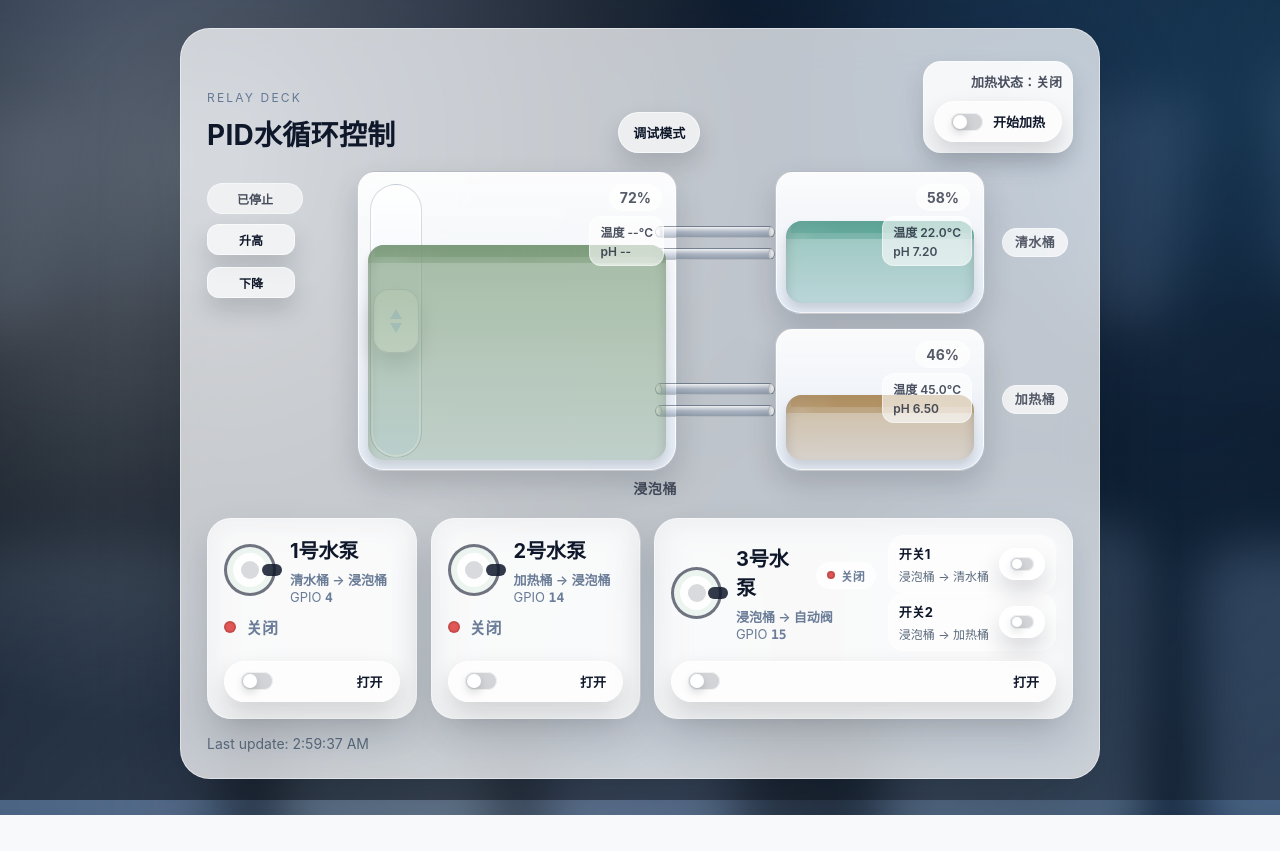
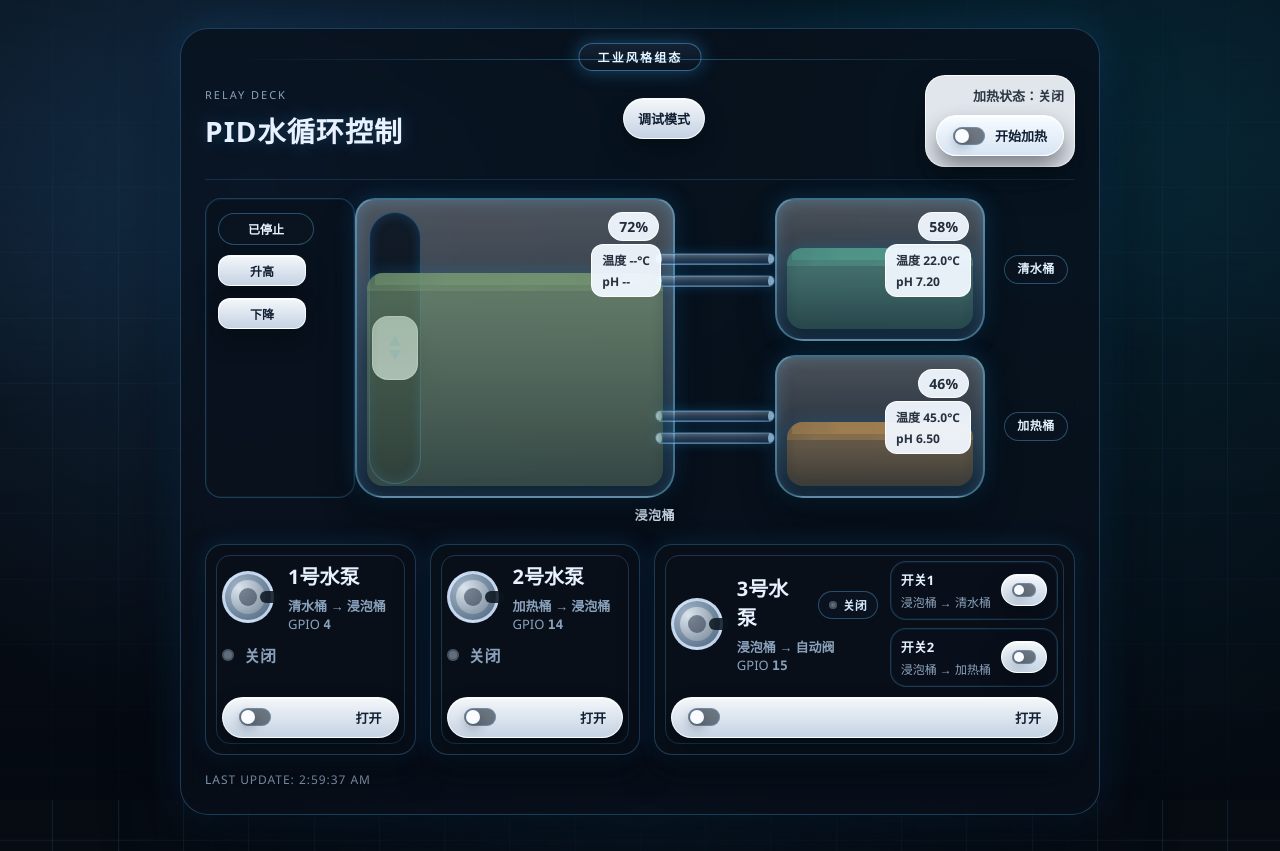
Before and after one commit to MickeyElders/pi-control-program, a FastAPI app: page / in a window 1280 px wide. Before the commit the page ends 815 px from the top, so only its background shows below. Run offline with FastAPI, Linux system fonts and the light colour scheme.

Commit message:
修改整体风格

```diff
--- a/static/style.css
+++ b/static/style.css
@@ -1,18 +1,18 @@
 :root {
-  --bg: #0b1017;
-  --bg-deep: #0a0f14;
-  --ink: #0f172a;
-  --muted: #5b6b7d;
-  --card: rgba(255, 255, 255, 0.74);
-  --edge: rgba(255, 255, 255, 0.45);
-  --stroke: rgba(15, 23, 42, 0.15);
-  --glass: rgba(255, 255, 255, 0.62);
-  --glass-strong: rgba(255, 255, 255, 0.86);
-  --on: #2f9f7a;
-  --off: #e15656;
-  --accent: #4b8ef7;
-  --water: #3a7bd5;
-  --shadow: 0 30px 80px rgba(7, 12, 20, 0.28);
+  --bg: #070c13;
+  --bg-deep: #0a1420;
+  --ink: #e7f1ff;
+  --muted: #8aa2bc;
+  --card: rgba(9, 16, 26, 0.78);
+  --edge: rgba(82, 176, 255, 0.28);
+  --stroke: rgba(98, 190, 255, 0.25);
+  --glass: rgba(15, 24, 36, 0.75);
+  --glass-strong: rgba(18, 30, 46, 0.9);
+  --on: #2dd6ff;
+  --off: #5f6d7c;
+  --accent: #4fc3ff;
+  --water: #34b8ff;
+  --shadow: 0 30px 70px rgba(2, 6, 12, 0.65);
   --tank-height: 360px;
   --tank-gap: 18px;
 }
@@ -24,8 +24,7 @@
 body {
   margin: 0;
   min-height: 100vh;
-  font-family: "SF Pro Display", "SF Pro Text", "PingFang SC", "Helvetica Neue", "Segoe UI",
-    sans-serif;
+  font-family: "Rajdhani", "DIN Condensed", "IBM Plex Sans", "PingFang SC", "Segoe UI", sans-serif;
   color: var(--ink);
   background: var(--bg);
   position: relative;
@@ -37,11 +36,24 @@ body::before {
   content: "";
   position: fixed;
   inset: -20%;
-  background-image: url("lab-bg.svg");
+  background:
+    radial-gradient(1200px 700px at 15% 10%, rgba(60, 140, 220, 0.35), transparent 65%),
+    radial-gradient(900px 600px at 85% 15%, rgba(40, 180, 240, 0.25), transparent 60%),
+    radial-gradient(800px 520px at 50% 85%, rgba(10, 24, 38, 0.9), transparent 65%),
+    repeating-linear-gradient(
+      90deg,
+      rgba(70, 130, 190, 0.18) 0 1px,
+      transparent 1px 64px
+    ),
+    repeating-linear-gradient(
+      0deg,
+      rgba(70, 130, 190, 0.12) 0 1px,
+      transparent 1px 64px
+    );
   background-size: cover;
   background-position: center;
-  filter: blur(24px) saturate(135%);
-  transform: scale(1.08);
+  filter: none;
+  transform: scale(1.02);
   z-index: -2;
   pointer-events: none;
 }
@@ -51,9 +63,9 @@ body::after {
   position: fixed;
   inset: 0;
   background:
-    radial-gradient(circle at 15% 20%, rgba(255, 255, 255, 0.35), transparent 45%),
-    radial-gradient(circle at 80% 10%, rgba(74, 144, 226, 0.18), transparent 55%),
-    linear-gradient(140deg, rgba(7, 10, 16, 0.72), rgba(10, 16, 24, 0.35));
+    radial-gradient(circle at 20% 25%, rgba(70, 170, 255, 0.18), transparent 45%),
+    radial-gradient(circle at 80% 20%, rgba(0, 200, 255, 0.12), transparent 55%),
+    linear-gradient(180deg, rgba(6, 12, 20, 0.9), rgba(7, 12, 20, 0.4) 45%, rgba(5, 10, 18, 0.95));
   z-index: -1;
   pointer-events: none;
 }
@@ -82,12 +94,50 @@ body::after {
 .panel {
   width: min(920px, 96vw);
   background: var(--card);
-  border-radius: 30px;
-  padding: 32px;
-  box-shadow: var(--shadow);
+  border-radius: 28px;
+  padding: 44px 32px 32px;
+  box-shadow: var(--shadow), 0 0 40px rgba(46, 160, 255, 0.18);
   border: 1px solid var(--edge);
-  backdrop-filter: blur(20px) saturate(150%);
+  backdrop-filter: blur(14px) saturate(135%);
+  position: relative;
+  overflow: hidden;
   animation: rise 650ms ease-out;
+}
+
+.panel::before {
+  content: "工业风格组态";
+  position: absolute;
+  top: 14px;
+  left: 50%;
+  transform: translateX(-50%);
+  padding: 4px 18px;
+  border-radius: 999px;
+  font-size: 12px;
+  font-weight: 700;
+  letter-spacing: 0.18em;
+  color: #e7f7ff;
+  background: linear-gradient(180deg, rgba(20, 36, 54, 0.95), rgba(10, 20, 34, 0.85));
+  border: 1px solid rgba(98, 190, 255, 0.45);
+  box-shadow: 0 0 18px rgba(52, 176, 255, 0.35);
+  text-transform: uppercase;
+  pointer-events: none;
+}
+
+.panel::after {
+  content: "";
+  position: absolute;
+  top: 30px;
+  left: 6%;
+  right: 6%;
+  height: 1px;
+  background: linear-gradient(
+    90deg,
+    transparent,
+    rgba(90, 190, 255, 0.55),
+    transparent
+  );
+  opacity: 0.7;
+  pointer-events: none;
 }
 
 .tank-row {
@@ -121,10 +171,12 @@ body::after {
   gap: 10px;
   align-content: start;
   height: var(--tank-height);
-  padding-right: 8px;
-  padding-top: 12px;
-  padding-bottom: 12px;
+  padding: 14px 12px;
   justify-items: start;
+  background: rgba(10, 18, 28, 0.65);
+  border: 1px solid rgba(98, 190, 255, 0.25);
+  border-radius: 16px;
+  box-shadow: inset 0 0 0 1px rgba(30, 80, 120, 0.2);
 }
 
 .lift-rail {
@@ -134,9 +186,9 @@ body::after {
   bottom: 12px;
   width: 52px;
   border-radius: 999px;
-  background: linear-gradient(180deg, rgba(255, 255, 255, 0.92) 0%, rgba(218, 232, 248, 0.85) 100%);
-  border: 1px solid var(--stroke);
-  box-shadow: inset 0 0 0 2px rgba(255, 255, 255, 0.7);
+  background: linear-gradient(180deg, rgba(12, 22, 34, 0.9) 0%, rgba(8, 16, 26, 0.95) 100%);
+  border: 1px solid rgba(98, 190, 255, 0.35);
+  box-shadow: inset 0 0 12px rgba(30, 150, 230, 0.25);
   display: flex;
   align-items: center;
   justify-content: center;
@@ -147,9 +199,9 @@ body::after {
   width: 46px;
   height: 64px;
   border-radius: 16px;
-  background: var(--glass-strong);
-  border: 1px solid var(--stroke);
-  box-shadow: 0 10px 22px rgba(12, 18, 28, 0.18);
+  background: rgba(240, 246, 255, 0.9);
+  border: 1px solid rgba(255, 255, 255, 0.9);
+  box-shadow: 0 12px 22px rgba(2, 8, 14, 0.35);
   display: grid;
   place-items: center;
 }
@@ -200,11 +252,11 @@ body::after {
 .lift-status {
   font-size: 12px;
   font-weight: 700;
-  color: rgba(15, 23, 42, 0.75);
-  background: var(--glass);
+  color: #e7f3ff;
+  background: rgba(10, 22, 34, 0.7);
   border-radius: 999px;
   padding: 6px 10px;
-  border: 1px solid var(--edge);
+  border: 1px solid rgba(98, 190, 255, 0.35);
   width: 96px;
   text-align: center;
 }
@@ -218,24 +270,24 @@ body::after {
 
 .lift-controls .btn {
   padding: 8px 12px;
-  font-size: 13px;
+  font-size: 12px;
   border-radius: 12px;
   width: 96px;
 }
 
 .lift-controls .btn.active {
-  box-shadow: 0 12px 24px rgba(10, 16, 24, 0.2);
+  box-shadow: 0 12px 24px rgba(2, 8, 14, 0.45), 0 0 12px rgba(60, 200, 255, 0.35);
   transform: translateY(-1px);
 }
 
 .lift-up {
-  background: linear-gradient(135deg, rgba(47, 159, 122, 0.95), rgba(83, 208, 170, 0.95));
-  color: #f6fffb;
+  background: linear-gradient(135deg, rgba(235, 245, 255, 0.95), rgba(210, 230, 250, 0.95));
+  color: #112238;
 }
 
 .lift-down {
-  background: linear-gradient(135deg, rgba(225, 86, 86, 0.95), rgba(244, 120, 110, 0.95));
-  color: #fff8f8;
+  background: linear-gradient(135deg, rgba(235, 245, 255, 0.95), rgba(210, 230, 250, 0.95));
+  color: #112238;
 }
 
 .lift-stop {
@@ -275,11 +327,12 @@ body::after {
   border-radius: 999px;
   background: linear-gradient(
     180deg,
-    rgba(255, 255, 255, 0.75) 0%,
-    rgba(120, 140, 170, 0.25) 50%,
-    rgba(60, 80, 110, 0.35) 100%
+    rgba(255, 255, 255, 0.35) 0%,
+    rgba(80, 120, 160, 0.45) 50%,
+    rgba(30, 60, 90, 0.65) 100%
   );
-  border: 1px solid rgba(26, 36, 54, 0.25);
+  border: 1px solid rgba(98, 190, 255, 0.25);
+  box-shadow: inset 0 0 0 1px rgba(120, 190, 255, 0.35), 0 0 12px rgba(30, 150, 230, 0.25);
   overflow: hidden;
 }
 
@@ -292,8 +345,8 @@ body::after {
   height: 16px;
   border-radius: 50%;
   transform: translateY(-50%);
-  background: rgba(255, 255, 255, 0.8);
-  border: 1px solid rgba(26, 36, 54, 0.28);
+  background: rgba(200, 230, 255, 0.9);
+  border: 1px solid rgba(98, 190, 255, 0.4);
   box-shadow: inset 0 0 0 2px rgba(26, 36, 54, 0.08);
 }
 
@@ -311,8 +364,8 @@ body::after {
   opacity: 0;
   background: repeating-linear-gradient(
     90deg,
-    rgb(var(--pipe-color) / 0.85) 0 16px,
-    rgb(var(--pipe-color) / 0.35) 16px 32px
+    rgb(var(--pipe-color) / 0.9) 0 12px,
+    rgb(var(--pipe-color) / 0.25) 12px 24px
   );
 }
 
@@ -330,12 +383,13 @@ body::after {
 
 .tank-body {
   position: relative;
-  border-radius: 18px 18px 26px 26px;
-  border: 1px solid rgba(15, 23, 42, 0.22);
-  background: linear-gradient(180deg, rgba(255, 255, 255, 0.95) 0%, rgba(230, 238, 248, 0.9) 100%);
+  border-radius: 20px 20px 28px 28px;
+  border: 2px solid rgba(120, 210, 255, 0.45);
+  background: linear-gradient(180deg, rgba(255, 255, 255, 0.28) 0%, rgba(110, 150, 190, 0.08) 100%);
   box-shadow:
-    inset 0 0 0 1px rgba(255, 255, 255, 0.8),
-    0 14px 30px rgba(12, 18, 28, 0.16);
+    inset 0 0 16px rgba(120, 200, 255, 0.25),
+    0 18px 34px rgba(2, 8, 14, 0.45),
+    0 0 22px rgba(40, 160, 255, 0.2);
   overflow: hidden;
 }
 
@@ -373,9 +427,9 @@ body::after {
 }
 
 .tank-label {
-  font-size: 14px;
+  font-size: 13px;
   font-weight: 600;
-  color: rgba(15, 23, 42, 0.7);
+  color: #e2f1ff;
   letter-spacing: 0.04em;
   line-height: 1.2;
 }
@@ -389,9 +443,9 @@ body::after {
   align-self: center;
   padding: 6px 12px;
   border-radius: 999px;
-  background: rgba(255, 255, 255, 0.75);
-  border: 1px solid var(--edge);
-  font-size: 13px;
+  background: rgba(10, 22, 34, 0.7);
+  border: 1px solid rgba(98, 190, 255, 0.35);
+  font-size: 12px;
   white-space: nowrap;
 }
 
@@ -402,11 +456,11 @@ body::after {
   right: 14px;
   font-size: 14px;
   font-weight: 700;
-  color: rgba(15, 23, 42, 0.7);
-  background: var(--glass);
+  color: rgba(12, 22, 36, 0.9);
+  background: rgba(242, 248, 255, 0.95);
   border-radius: 999px;
   padding: 4px 10px;
-  border: 1px solid var(--edge);
+  border: 1px solid rgba(255, 255, 255, 0.9);
 }
 
 .tank-metrics {
@@ -417,11 +471,11 @@ body::after {
   gap: 4px;
   font-size: 12px;
   font-weight: 600;
-  color: rgba(15, 23, 42, 0.75);
-  background: var(--glass);
+  color: rgba(12, 22, 36, 0.88);
+  background: rgba(242, 248, 255, 0.95);
   border-radius: 12px;
   padding: 6px 10px;
-  border: 1px solid var(--edge);
+  border: 1px solid rgba(255, 255, 255, 0.9);
   z-index: 3;
 }
 
@@ -440,8 +494,9 @@ body::after {
     rgb(var(--liquid-base) / calc(0.12 + var(--level) * 0.003))
   );
   box-shadow:
-    inset 0 8px 12px rgba(0, 0, 0, 0.16),
-    0 6px 10px rgba(0, 0, 0, 0.12);
+    inset 0 10px 12px rgba(0, 0, 0, 0.18),
+    0 8px 14px rgba(0, 0, 0, 0.2),
+    0 0 16px rgba(40, 170, 255, 0.25);
   overflow: hidden;
   transition: height 400ms ease, background 400ms ease;
   z-index: 1;
@@ -476,8 +531,10 @@ body::after {
   display: flex;
   justify-content: space-between;
   gap: 20px;
-  align-items: flex-end;
+  align-items: center;
   margin-bottom: 24px;
+  padding-bottom: 12px;
+  border-bottom: 1px solid rgba(80, 150, 210, 0.2);
 }
 
 .header-actions {
@@ -486,44 +543,47 @@ body::after {
 }
 
 .debug-toggle {
-  background: rgba(255, 255, 255, 0.55);
-  color: rgba(15, 23, 42, 0.85);
-  border: 1px solid rgba(255, 255, 255, 0.55);
+  background: rgba(10, 20, 32, 0.6);
+  color: var(--muted);
+  border: 1px solid rgba(98, 190, 255, 0.35);
   padding: 8px 14px;
   border-radius: 999px;
   font-size: 13px;
-  box-shadow: 0 8px 16px rgba(12, 18, 28, 0.14);
+  box-shadow: 0 10px 18px rgba(2, 8, 14, 0.45);
 }
 
 .debug-toggle.active {
-  background: linear-gradient(135deg, rgba(75, 142, 247, 0.95), rgba(75, 193, 247, 0.95));
-  color: #f8fbff;
+  background: linear-gradient(135deg, rgba(54, 160, 255, 0.95), rgba(40, 220, 255, 0.95));
+  color: #e9f7ff;
 }
 
 .eyebrow {
   text-transform: uppercase;
   letter-spacing: 0.18em;
-  font-size: 12px;
+  font-size: 11px;
   margin: 0 0 8px;
-  color: rgba(90, 110, 140, 0.9);
+  color: var(--muted);
 }
 
 h1 {
   margin: 0;
-  font-size: 32px;
+  font-size: 30px;
   font-weight: 700;
-  letter-spacing: 0.01em;
+  letter-spacing: 0.04em;
+  color: var(--ink);
+  text-shadow: 0 0 18px rgba(70, 180, 255, 0.25);
 }
 
 h2 {
   margin: 0 0 6px;
   font-size: 20px;
+  color: #e7f1ff;
 }
 
 .meta {
   text-align: right;
-  font-size: 13px;
-  color: rgba(90, 110, 140, 0.9);
+  font-size: 12px;
+  color: var(--muted);
   display: grid;
   gap: 10px;
   justify-items: end;
@@ -554,23 +614,45 @@ h2 {
 }
 
 .pump-card {
-  background: var(--glass);
-  border-radius: 24px;
+  background: rgba(9, 16, 26, 0.82);
+  border-radius: 18px;
   padding: 20px;
-  border: 1px solid var(--edge);
-  box-shadow: 0 20px 42px rgba(12, 18, 28, 0.16);
-  backdrop-filter: blur(16px) saturate(140%);
+  border: 1px solid rgba(98, 190, 255, 0.25);
+  box-shadow: 0 18px 32px rgba(2, 8, 14, 0.55), 0 0 24px rgba(46, 160, 255, 0.15);
+  backdrop-filter: blur(10px) saturate(120%);
   display: flex;
   flex-direction: column;
   gap: 14px;
   transition: transform 150ms ease, border 150ms ease;
   width: 100%;
   min-height: 240px;
+  position: relative;
+  overflow: hidden;
 }
 
 .pump-card.on {
-  border-color: rgba(31, 122, 84, 0.6);
+  border-color: rgba(60, 200, 255, 0.6);
+  box-shadow: 0 18px 32px rgba(2, 8, 14, 0.55), 0 0 28px rgba(60, 200, 255, 0.25);
   transform: translateY(-2px);
+}
+
+.pump-card::before {
+  content: "";
+  position: absolute;
+  inset: 10px;
+  border-radius: 14px;
+  border: 1px solid rgba(86, 170, 235, 0.25);
+  pointer-events: none;
+}
+
+.pump-card::after {
+  content: "";
+  position: absolute;
+  inset: -1px;
+  border-radius: 18px;
+  border: 1px solid rgba(60, 200, 255, 0.18);
+  box-shadow: 0 0 16px rgba(40, 170, 255, 0.2);
+  pointer-events: none;
 }
 
 .pump-top {
@@ -594,7 +676,7 @@ h2 {
 
 .pump-label p {
   margin: 0;
-  color: rgba(90, 110, 140, 0.9);
+  color: var(--muted);
   font-size: 13px;
 }
 
@@ -610,11 +692,11 @@ h2 {
   gap: 6px;
   padding: 4px 10px;
   border-radius: 999px;
-  background: rgba(255, 255, 255, 0.75);
-  border: 1px solid var(--edge);
+  background: rgba(10, 22, 34, 0.7);
+  border: 1px solid rgba(98, 190, 255, 0.35);
   font-size: 12px;
   font-weight: 600;
-  color: rgba(90, 110, 140, 0.9);
+  color: #d8ecff;
   white-space: nowrap;
 }
 
@@ -626,12 +708,13 @@ h2 {
 .pump-route {
   font-size: 14px;
   font-weight: 600;
-  color: rgba(15, 23, 42, 0.85);
+  color: rgba(220, 236, 255, 0.9);
   margin-bottom: 4px;
 }
 
 .pump-meta {
   font-size: 12px;
+  color: var(--muted);
 }
 
 .pump-icon {
@@ -644,14 +727,14 @@ h2 {
   position: absolute;
   inset: 0;
   border-radius: 50%;
-  border: 3px solid rgba(15, 23, 42, 0.6);
-  background: rgba(255, 255, 255, 0.86);
-  box-shadow: inset 0 0 0 6px rgba(31, 122, 84, 0.08);
+  border: 3px solid rgba(210, 230, 255, 0.8);
+  background: radial-gradient(circle at 30% 30%, rgba(230, 240, 250, 0.95), rgba(120, 140, 160, 0.8));
+  box-shadow: inset 0 0 0 6px rgba(30, 70, 110, 0.3);
 }
 
 .pump-card.on .pump-shell {
   border-color: var(--on);
-  box-shadow: inset 0 0 0 6px rgba(31, 122, 84, 0.18);
+  box-shadow: inset 0 0 0 6px rgba(20, 120, 180, 0.35);
 }
 
 .pump-center {
@@ -659,7 +742,7 @@ h2 {
   width: 22px;
   height: 22px;
   border-radius: 50%;
-  background: rgba(15, 23, 42, 0.16);
+  background: rgba(15, 23, 42, 0.45);
   top: 20px;
   left: 20px;
 }
@@ -670,7 +753,7 @@ h2 {
   top: 24px;
   width: 20px;
   height: 12px;
-  background: rgba(15, 23, 42, 0.85);
+  background: rgba(10, 20, 30, 0.85);
   border-radius: 6px;
 }
 
@@ -690,13 +773,13 @@ h2 {
   transform: scaleY(0.4);
   background: repeating-linear-gradient(
     180deg,
-    rgba(42, 121, 200, 0.85) 0px,
-    rgba(42, 121, 200, 0.85) 6px,
-    rgba(42, 121, 200, 0.25) 6px,
-    rgba(42, 121, 200, 0.25) 12px
+    rgba(52, 184, 255, 0.9) 0px,
+    rgba(52, 184, 255, 0.9) 6px,
+    rgba(52, 184, 255, 0.3) 6px,
+    rgba(52, 184, 255, 0.3) 12px
   );
   transition: opacity 150ms ease;
-  filter: drop-shadow(0 6px 6px rgba(42, 121, 200, 0.2));
+  filter: drop-shadow(0 6px 10px rgba(52, 184, 255, 0.35));
 }
 
 .pump-card.on .water {
@@ -709,15 +792,15 @@ h2 {
   align-items: center;
   gap: 10px;
   font-weight: 600;
-  color: rgba(90, 110, 140, 0.9);
+  color: var(--muted);
 }
 
 .dot {
   width: 12px;
   height: 12px;
   border-radius: 50%;
-  background: #999;
-  box-shadow: inset 0 0 0 2px rgba(0, 0, 0, 0.12);
+  background: rgba(12, 22, 34, 0.85);
+  box-shadow: inset 0 0 0 2px rgba(0, 0, 0, 0.25);
 }
 
 .dot.on {
@@ -761,11 +844,11 @@ h2 {
   font-weight: 600;
   cursor: pointer;
   transition: transform 150ms ease, box-shadow 150ms ease;
-  box-shadow: 0 12px 24px rgba(10, 16, 24, 0.16);
+  box-shadow: 0 12px 22px rgba(2, 8, 14, 0.45), inset 0 1px 0 rgba(255, 255, 255, 0.75);
   white-space: nowrap;
-  border: 1px solid rgba(255, 255, 255, 0.6);
-  background: rgba(255, 255, 255, 0.7);
-  color: var(--ink);
+  border: 1px solid rgba(255, 255, 255, 0.9);
+  background: linear-gradient(180deg, rgba(248, 252, 255, 0.98), rgba(214, 228, 245, 0.92));
+  color: #0f1e32;
 }
 
 .btn.toggle {
@@ -788,8 +871,8 @@ h2 {
   width: 32px;
   height: 18px;
   border-radius: 999px;
-  background: rgba(15, 23, 42, 0.18);
-  box-shadow: inset 0 0 0 1px rgba(255, 255, 255, 0.65);
+  background: rgba(12, 22, 34, 0.55);
+  box-shadow: inset 0 0 0 1px rgba(120, 190, 255, 0.35);
   transition: background 180ms ease;
 }
 
@@ -800,13 +883,13 @@ h2 {
   width: 14px;
   height: 14px;
   border-radius: 50%;
-  background: #ffffff;
-  box-shadow: 0 4px 10px rgba(10, 16, 24, 0.18);
+  background: #f8fbff;
+  box-shadow: 0 4px 12px rgba(10, 16, 24, 0.35);
   transition: transform 180ms ease, background 180ms ease;
 }
 
 .btn.toggle.on::before {
-  background: linear-gradient(135deg, rgba(75, 142, 247, 0.9), rgba(75, 193, 247, 0.9));
+  background: linear-gradient(135deg, rgba(52, 184, 255, 0.9), rgba(30, 210, 255, 0.9));
 }
 
 .btn.toggle.on::after {
@@ -820,7 +903,6 @@ h2 {
 .btn.toggle:disabled::after {
   background: rgba(255, 255, 255, 0.75);
   box-shadow: none;
-}
 }
 
 .auto-switches {
@@ -840,11 +922,11 @@ h2 {
 .heater-panel {
   display: grid;
   gap: 10px;
-  padding: 12px;
-  border-radius: 18px;
-  background: var(--glass-strong);
-  border: 1px solid var(--edge);
-  box-shadow: 0 12px 24px rgba(12, 18, 28, 0.14);
+  padding: 12px 14px;
+  border-radius: 20px;
+  background: rgba(245, 250, 255, 0.92);
+  border: 1px solid rgba(255, 255, 255, 0.9);
+  box-shadow: 0 16px 30px rgba(2, 8, 14, 0.35);
   width: min(220px, 100%);
 }
 
@@ -855,7 +937,7 @@ h2 {
 .heater-status {
   font-size: 13px;
   font-weight: 600;
-  color: rgba(15, 23, 42, 0.75);
+  color: rgba(12, 22, 36, 0.85);
 }
 
 .btn.heater-toggle {
@@ -877,8 +959,9 @@ h2 {
   gap: 10px;
   padding: 10px 12px;
   border-radius: 16px;
-  background: var(--glass);
-  border: 1px solid var(--edge);
+  background: rgba(10, 18, 28, 0.7);
+  border: 1px solid rgba(98, 190, 255, 0.25);
+  box-shadow: inset 0 0 0 1px rgba(30, 80, 120, 0.2);
 }
 
 .auto-switches.compact .auto-row {
@@ -893,6 +976,7 @@ h2 {
 .auto-title {
   font-weight: 700;
   font-size: 13px;
+  color: #e5f1ff;
 }
 
 .auto-sub {
@@ -952,7 +1036,10 @@ h2 {
 .hint {
   margin: 22px 0 0;
   color: var(--muted);
-  font-size: 14px;
+  font-size: 12px;
+  letter-spacing: 0.08em;
+  text-transform: uppercase;
+  text-align: left;
 }
 
 @media (min-width: 900px) {
@@ -966,7 +1053,7 @@ h2 {
   }
 
   .panel {
-    padding: 26px;
+    padding: 40px 24px 26px;
   }
 
   .panel-header {
```
Also changed, not shown: image.png (deleted), 组态风工业监控界面设计方案.png (added).
